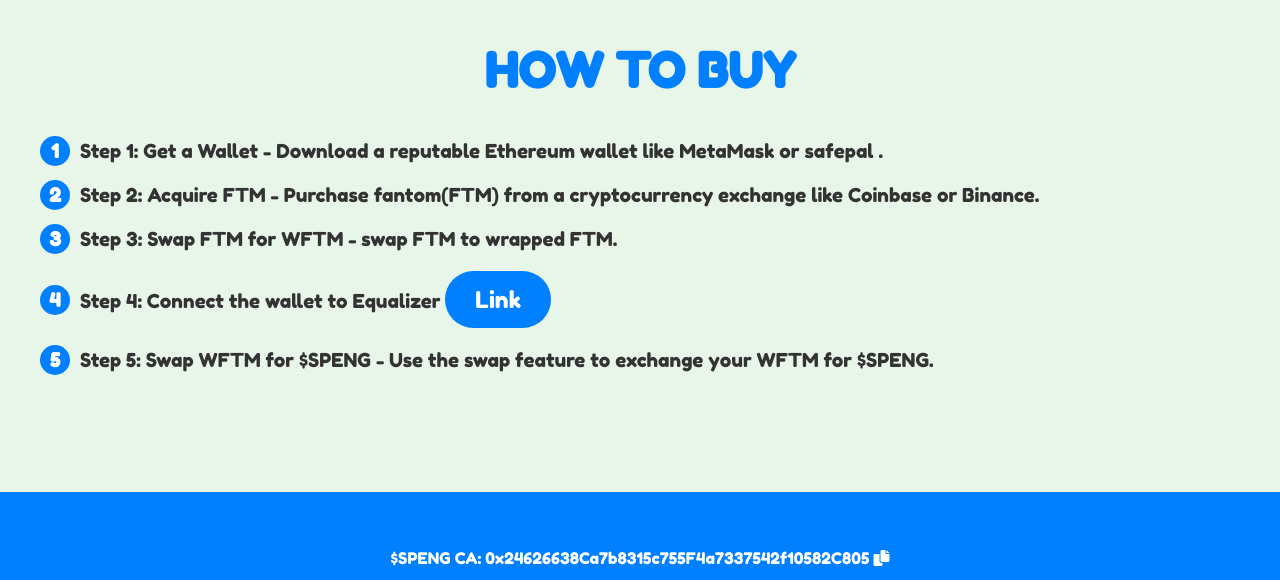
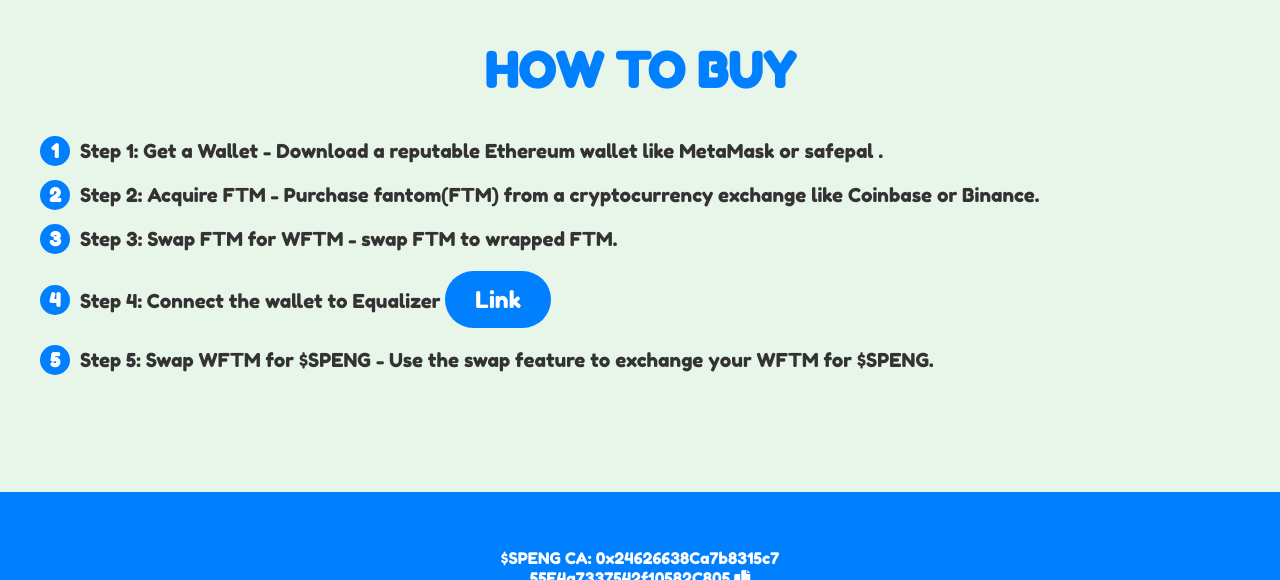
Before and after one commit to stickmandev01/sonicpeng, a plain HTML site: page index.html in a window 1280 px wide. Shown: the part 2285-2865 px from the top of the page. Drawn offline with nearby package versions, Linux system fonts and the light colour scheme; some packages are replaced by stand-ins of ours; a script that the page names is missing.

Commit message:
Update index.html

```diff
--- a/index.html
+++ b/index.html
@@ -327,7 +327,7 @@
 
     <footer>
         <div class="container">
-            <p>$SPENG CA: 0x24626638Ca7b8315c755F4a7337542f10582C805 <i class="fas fa-copy"></i></p>
+            <p>$SPENG CA: 0x24626638Ca7b8315c7 <br> 55F4a7337542f10582C805 <i class="fas fa-copy"></i></p>
             <div class="social-links">
 
                  <a href="https://x.com/pengonsonic"><i class="fab fa-twitter"></i></a>
```
